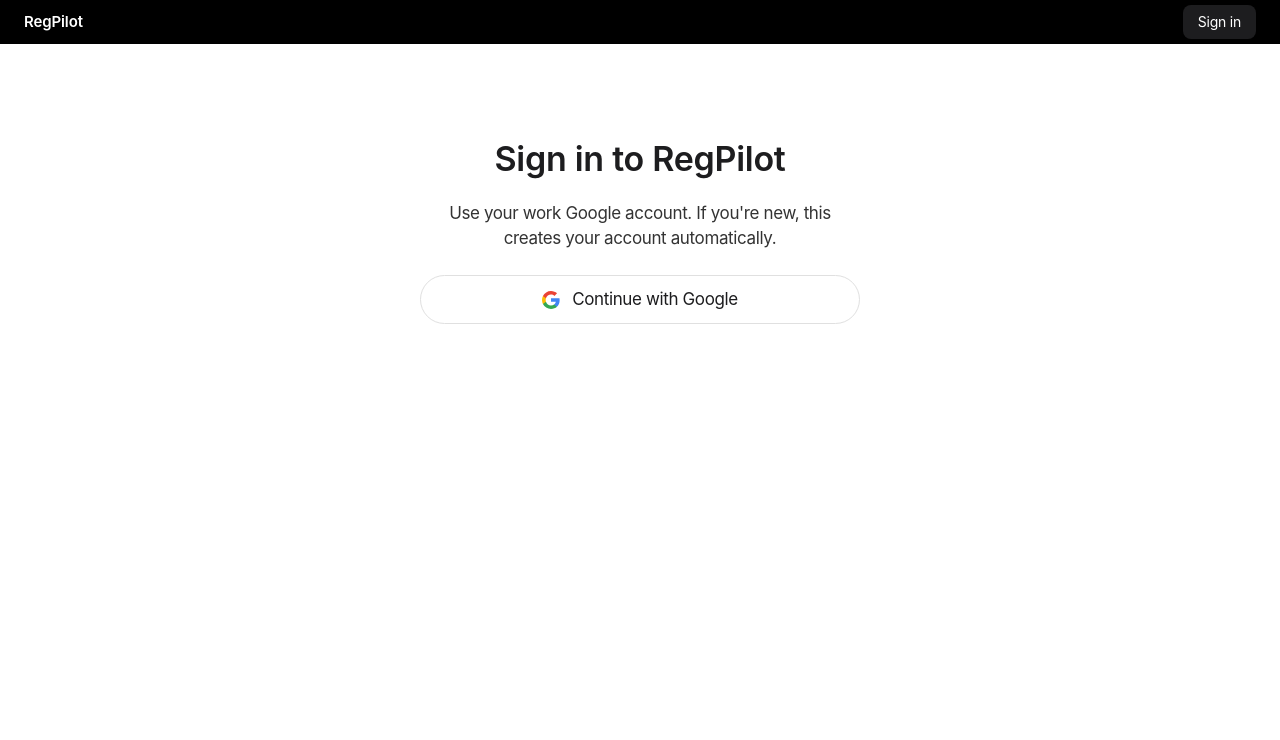
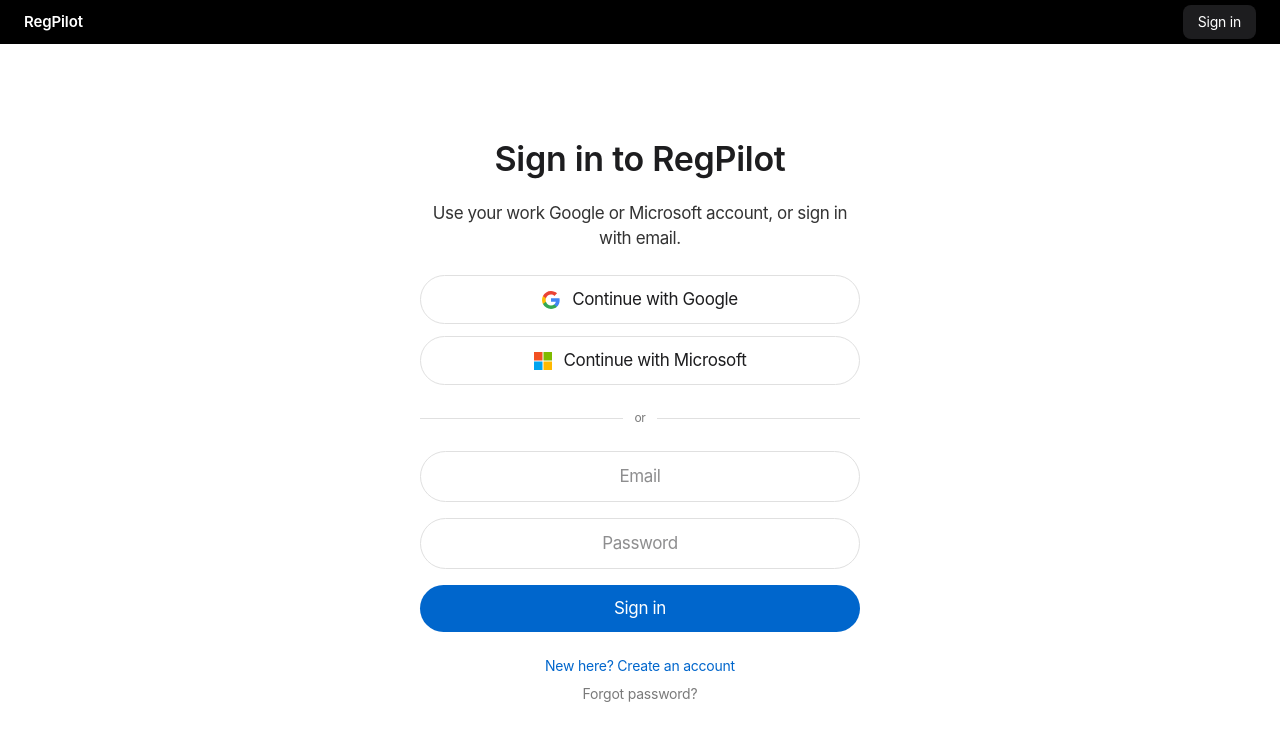
Before and after one commit to belal-khalifa/regpilot, a React (Vite) app in the folder app/: page /login in a window 1280 px wide. Shown: the top 740 px of the page. Built offline with nearby package versions, Linux system fonts and the light colour scheme; no server answers.

Commit message:
Add Microsoft SSO and email/password sign-in
Login now offers Google, Microsoft (Azure), and email/password with
sign up, sign in, and password reset flows. Both SSO providers and
the site's redirect URLs still need to be enabled/configured in the
Supabase dashboard.

```diff
--- a/app/src/App.tsx
+++ b/app/src/App.tsx
@@ -2,6 +2,7 @@
 import { AuthProvider } from './lib/AuthProvider'
 import Landing from './pages/Landing'
 import Login from './pages/Login'
+import ResetPassword from './pages/ResetPassword'
 import AppHome from './pages/AppHome'
 
 function App() {
@@ -11,6 +12,7 @@
         <Routes>
           <Route path="/" element={<Landing />} />
           <Route path="/login" element={<Login />} />
+          <Route path="/reset-password" element={<ResetPassword />} />
           <Route path="/app" element={<AppHome />} />
         </Routes>
       </AuthProvider>
--- /dev/null
+++ b/app/src/components/SsoIcons.tsx
@@ -0,0 +1,33 @@
+export function GoogleIcon() {
+  return (
+    <svg width="18" height="18" viewBox="0 0 18 18" aria-hidden="true">
+      <path
+        fill="#4285F4"
+        d="M17.64 9.2c0-.64-.06-1.25-.16-1.84H9v3.48h4.84c-.21 1.13-.84 2.09-1.8 2.73v2.27h2.91c1.7-1.57 2.69-3.88 2.69-6.64z"
+      />
+      <path
+        fill="#34A853"
+        d="M9 18c2.43 0 4.47-.8 5.96-2.18l-2.91-2.27c-.81.54-1.84.86-3.05.86-2.34 0-4.33-1.58-5.04-3.71H.95v2.34C2.43 15.98 5.48 18 9 18z"
+      />
+      <path
+        fill="#FBBC05"
+        d="M3.96 10.7c-.18-.54-.28-1.11-.28-1.7s.1-1.16.28-1.7V4.96H.95C.34 6.18 0 7.55 0 9s.34 2.82.95 4.04l3.01-2.34z"
+      />
+      <path
+        fill="#EA4335"
+        d="M9 3.58c1.32 0 2.51.45 3.44 1.35l2.58-2.58C13.46.89 11.43 0 9 0 5.48 0 2.43 2.02.95 4.96l3.01 2.34C4.67 5.16 6.66 3.58 9 3.58z"
+      />
+    </svg>
+  )
+}
+
+export function MicrosoftIcon() {
+  return (
+    <svg width="18" height="18" viewBox="0 0 18 18" aria-hidden="true">
+      <rect x="0" y="0" width="8.5" height="8.5" fill="#F25022" />
+      <rect x="9.5" y="0" width="8.5" height="8.5" fill="#7FBA00" />
+      <rect x="0" y="9.5" width="8.5" height="8.5" fill="#00A4EF" />
+      <rect x="9.5" y="9.5" width="8.5" height="8.5" fill="#FFB900" />
+    </svg>
+  )
+}
--- a/app/src/pages/Login.tsx
+++ b/app/src/pages/Login.tsx
@@ -1,52 +1,110 @@
 import { useState } from 'react'
 import { Navigate } from 'react-router-dom'
 import GlobalNav from '../components/GlobalNav'
+import { GoogleIcon, MicrosoftIcon } from '../components/SsoIcons'
 import { supabase } from '../lib/supabase'
 import { useAuth } from '../lib/AuthProvider'
 
-function GoogleIcon() {
+type Mode = 'signin' | 'signup' | 'forgot'
+
+function SsoButton({
+  onClick,
+  disabled,
+  icon,
+  label,
+}: {
+  onClick: () => void
+  disabled: boolean
+  icon: React.ReactNode
+  label: string
+}) {
   return (
-    <svg width="18" height="18" viewBox="0 0 18 18" aria-hidden="true">
-      <path
-        fill="#4285F4"
-        d="M17.64 9.2c0-.64-.06-1.25-.16-1.84H9v3.48h4.84c-.21 1.13-.84 2.09-1.8 2.73v2.27h2.91c1.7-1.57 2.69-3.88 2.69-6.64z"
-      />
-      <path
-        fill="#34A853"
-        d="M9 18c2.43 0 4.47-.8 5.96-2.18l-2.91-2.27c-.81.54-1.84.86-3.05.86-2.34 0-4.33-1.58-5.04-3.71H.95v2.34C2.43 15.98 5.48 18 9 18z"
-      />
-      <path
-        fill="#FBBC05"
-        d="M3.96 10.7c-.18-.54-.28-1.11-.28-1.7s.1-1.16.28-1.7V4.96H.95C.34 6.18 0 7.55 0 9s.34 2.82.95 4.04l3.01-2.34z"
-      />
-      <path
-        fill="#EA4335"
-        d="M9 3.58c1.32 0 2.51.45 3.44 1.35l2.58-2.58C13.46.89 11.43 0 9 0 5.48 0 2.43 2.02.95 4.96l3.01 2.34C4.67 5.16 6.66 3.58 9 3.58z"
-      />
-    </svg>
+    <button
+      type="button"
+      onClick={onClick}
+      disabled={disabled}
+      className="flex w-full items-center justify-center gap-3 rounded-full border border-hairline bg-canvas px-[22px] py-[11px] font-text text-[17px] leading-[1.47] tracking-[-0.374px] text-ink active:scale-95 transition-transform disabled:opacity-60"
+    >
+      {icon}
+      {label}
+    </button>
   )
 }
 
 export default function Login() {
   const { session, loading } = useAuth()
-  const [signingIn, setSigningIn] = useState(false)
+  const [ssoLoading, setSsoLoading] = useState<'google' | 'azure' | null>(null)
+  const [mode, setMode] = useState<Mode>('signin')
+  const [email, setEmail] = useState('')
+  const [password, setPassword] = useState('')
+  const [submitting, setSubmitting] = useState(false)
   const [error, setError] = useState<string | null>(null)
+  const [notice, setNotice] = useState<string | null>(null)
 
   if (!loading && session) {
     return <Navigate to="/app" replace />
   }
 
-  async function handleGoogleSignIn() {
+  async function handleSso(provider: 'google' | 'azure') {
     setError(null)
-    setSigningIn(true)
+    setSsoLoading(provider)
     const { error } = await supabase.auth.signInWithOAuth({
-      provider: 'google',
-      options: { redirectTo: `${window.location.origin}/app` },
+      provider,
+      options: {
+        redirectTo: `${window.location.origin}/app`,
+        ...(provider === 'azure' ? { scopes: 'email' } : {}),
+      },
     })
     if (error) {
       setError(error.message)
-      setSigningIn(false)
+      setSsoLoading(null)
     }
+  }
+
+  async function handleSubmit(e: React.FormEvent) {
+    e.preventDefault()
+    setError(null)
+    setNotice(null)
+    setSubmitting(true)
+
+    if (mode === 'signin') {
+      const { error } = await supabase.auth.signInWithPassword({ email, password })
+      if (error) setError(error.message)
+      setSubmitting(false)
+      return
+    }
+
+    if (mode === 'signup') {
+      const { error } = await supabase.auth.signUp({
+        email,
+        password,
+        options: { emailRedirectTo: `${window.location.origin}/app` },
+      })
+      if (error) {
+        setError(error.message)
+      } else {
+        setNotice('Check your inbox for a confirmation link to finish creating your account.')
+      }
+      setSubmitting(false)
+      return
+    }
+
+    // mode === 'forgot'
+    const { error } = await supabase.auth.resetPasswordForEmail(email, {
+      redirectTo: `${window.location.origin}/reset-password`,
+    })
+    if (error) {
+      setError(error.message)
+    } else {
+      setNotice("If that email has an account, we've sent a password reset link.")
+    }
+    setSubmitting(false)
+  }
+
+  function switchMode(next: Mode) {
+    setMode(next)
+    setError(null)
+    setNotice(null)
   }
 
   return (
@@ -55,25 +113,118 @@
       <section className="bg-canvas px-6 py-24">
         <div className="mx-auto flex max-w-[440px] flex-col items-center gap-6 text-center">
           <h1 className="font-display text-[34px] font-semibold leading-[1.1] tracking-[-0.28px] text-ink">
-            Sign in to RegPilot
+            {mode === 'signin' && 'Sign in to RegPilot'}
+            {mode === 'signup' && 'Create your account'}
+            {mode === 'forgot' && 'Reset your password'}
           </h1>
-          <p className="font-text text-[17px] leading-[1.47] tracking-[-0.374px] text-ink-muted-80">
-            Use your work Google account. If you're new, this creates your account automatically.
-          </p>
-          <button
-            type="button"
-            onClick={handleGoogleSignIn}
-            disabled={signingIn}
-            className="flex w-full items-center justify-center gap-3 rounded-full border border-hairline bg-canvas px-[22px] py-[11px] font-text text-[17px] leading-[1.47] tracking-[-0.374px] text-ink active:scale-95 transition-transform disabled:opacity-60"
-          >
-            <GoogleIcon />
-            {signingIn ? 'Redirecting…' : 'Continue with Google'}
-          </button>
+          {mode !== 'forgot' && (
+            <p className="font-text text-[17px] leading-[1.47] tracking-[-0.374px] text-ink-muted-80">
+              Use your work Google or Microsoft account, or sign in with email.
+            </p>
+          )}
+
+          {mode !== 'forgot' && (
+            <div className="flex w-full flex-col gap-3">
+              <SsoButton
+                onClick={() => handleSso('google')}
+                disabled={ssoLoading !== null}
+                icon={<GoogleIcon />}
+                label={ssoLoading === 'google' ? 'Redirecting…' : 'Continue with Google'}
+              />
+              <SsoButton
+                onClick={() => handleSso('azure')}
+                disabled={ssoLoading !== null}
+                icon={<MicrosoftIcon />}
+                label={ssoLoading === 'azure' ? 'Redirecting…' : 'Continue with Microsoft'}
+              />
+            </div>
+          )}
+
+          {mode !== 'forgot' && (
+            <div className="flex w-full items-center gap-3">
+              <div className="h-px flex-1 bg-hairline" />
+              <span className="font-text text-[12px] text-ink-muted-48">or</span>
+              <div className="h-px flex-1 bg-hairline" />
+            </div>
+          )}
+
+          <form onSubmit={handleSubmit} className="flex w-full flex-col gap-4">
+            <input
+              type="email"
+              value={email}
+              onChange={(e) => setEmail(e.target.value)}
+              placeholder="Email"
+              autoComplete="email"
+              className="w-full rounded-full border border-hairline bg-canvas px-5 py-3 text-center font-text text-[17px] text-ink outline-none focus:border-primary"
+              required
+            />
+            {mode !== 'forgot' && (
+              <input
+                type="password"
+                value={password}
+                onChange={(e) => setPassword(e.target.value)}
+                placeholder="Password"
+                autoComplete={mode === 'signup' ? 'new-password' : 'current-password'}
+                minLength={6}
+                className="w-full rounded-full border border-hairline bg-canvas px-5 py-3 text-center font-text text-[17px] text-ink outline-none focus:border-primary"
+                required
+              />
+            )}
+            <button
+              type="submit"
+              disabled={submitting}
+              className="w-full rounded-full bg-primary px-[22px] py-[11px] font-text text-[17px] leading-[1.47] tracking-[-0.374px] text-on-primary active:scale-95 transition-transform disabled:opacity-60"
+            >
+              {submitting
+                ? 'Please wait…'
+                : mode === 'signin'
+                  ? 'Sign in'
+                  : mode === 'signup'
+                    ? 'Create account'
+                    : 'Send reset link'}
+            </button>
+          </form>
+
           {error && (
             <p className="font-text text-[14px] leading-[1.43] tracking-[-0.224px] text-status-rejected">
               {error}
             </p>
           )}
+          {notice && (
+            <p className="font-text text-[14px] leading-[1.43] tracking-[-0.224px] text-status-approved">
+              {notice}
+            </p>
+          )}
+
+          <div className="flex flex-col gap-2">
+            {mode === 'signin' && (
+              <>
+                <button
+                  type="button"
+                  onClick={() => switchMode('signup')}
+                  className="font-text text-[14px] leading-[1.43] tracking-[-0.224px] text-primary"
+                >
+                  New here? Create an account
+                </button>
+                <button
+                  type="button"
+                  onClick={() => switchMode('forgot')}
+                  className="font-text text-[14px] leading-[1.43] tracking-[-0.224px] text-ink-muted-48"
+                >
+                  Forgot password?
+                </button>
+              </>
+            )}
+            {mode !== 'signin' && (
+              <button
+                type="button"
+                onClick={() => switchMode('signin')}
+                className="font-text text-[14px] leading-[1.43] tracking-[-0.224px] text-primary"
+              >
+                Back to sign in
+              </button>
+            )}
+          </div>
         </div>
       </section>
     </div>
--- /dev/null
+++ b/app/src/pages/ResetPassword.tsx
@@ -0,0 +1,70 @@
+import { useState } from 'react'
+import { useNavigate } from 'react-router-dom'
+import GlobalNav from '../components/GlobalNav'
+import { supabase } from '../lib/supabase'
+
+export default function ResetPassword() {
+  const navigate = useNavigate()
+  const [password, setPassword] = useState('')
+  const [submitting, setSubmitting] = useState(false)
+  const [error, setError] = useState<string | null>(null)
+  const [done, setDone] = useState(false)
+
+  async function handleSubmit(e: React.FormEvent) {
+    e.preventDefault()
+    setSubmitting(true)
+    setError(null)
+    const { error } = await supabase.auth.updateUser({ password })
+    if (error) {
+      setError(error.message)
+      setSubmitting(false)
+      return
+    }
+    setDone(true)
+    setSubmitting(false)
+    setTimeout(() => navigate('/app'), 1500)
+  }
+
+  return (
+    <div>
+      <GlobalNav />
+      <section className="bg-canvas px-6 py-24">
+        <div className="mx-auto flex max-w-[440px] flex-col items-center gap-6 text-center">
+          <h1 className="font-display text-[34px] font-semibold leading-[1.1] tracking-[-0.28px] text-ink">
+            Choose a new password
+          </h1>
+          {done ? (
+            <p className="font-text text-[17px] leading-[1.47] tracking-[-0.374px] text-status-approved">
+              Password updated. Taking you to RegPilot…
+            </p>
+          ) : (
+            <form onSubmit={handleSubmit} className="flex w-full flex-col gap-4">
+              <input
+                type="password"
+                value={password}
+                onChange={(e) => setPassword(e.target.value)}
+                placeholder="New password"
+                autoComplete="new-password"
+                minLength={6}
+                className="w-full rounded-full border border-hairline bg-canvas px-5 py-3 text-center font-text text-[17px] text-ink outline-none focus:border-primary"
+                required
+              />
+              <button
+                type="submit"
+                disabled={submitting}
+                className="w-full rounded-full bg-primary px-[22px] py-[11px] font-text text-[17px] leading-[1.47] tracking-[-0.374px] text-on-primary active:scale-95 transition-transform disabled:opacity-60"
+              >
+                {submitting ? 'Saving…' : 'Save password'}
+              </button>
+              {error && (
+                <p className="font-text text-[14px] leading-[1.43] tracking-[-0.224px] text-status-rejected">
+                  {error}
+                </p>
+              )}
+            </form>
+          )}
+        </div>
+      </section>
+    </div>
+  )
+}
```
